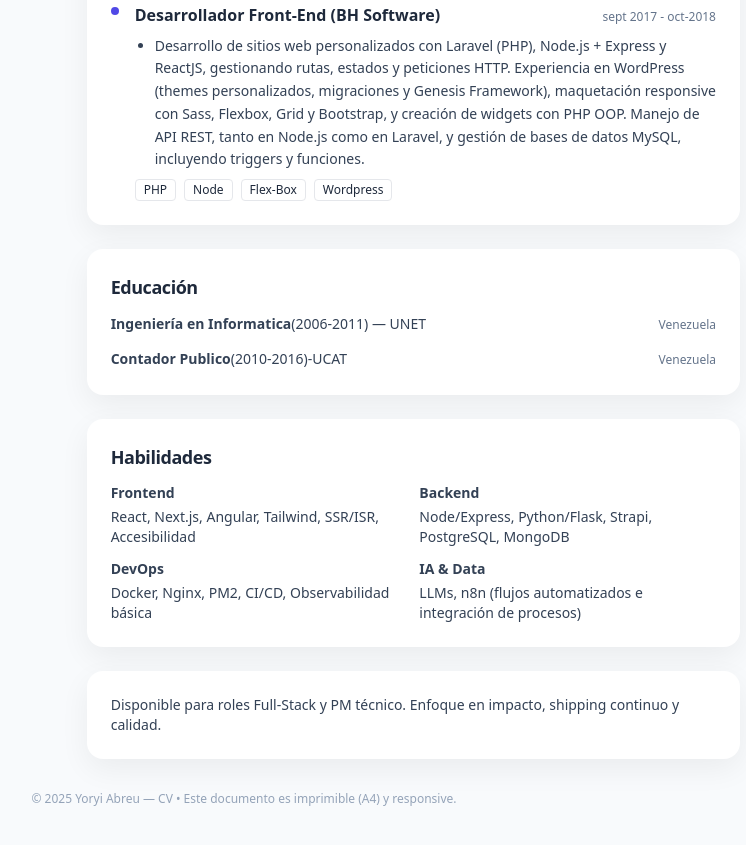
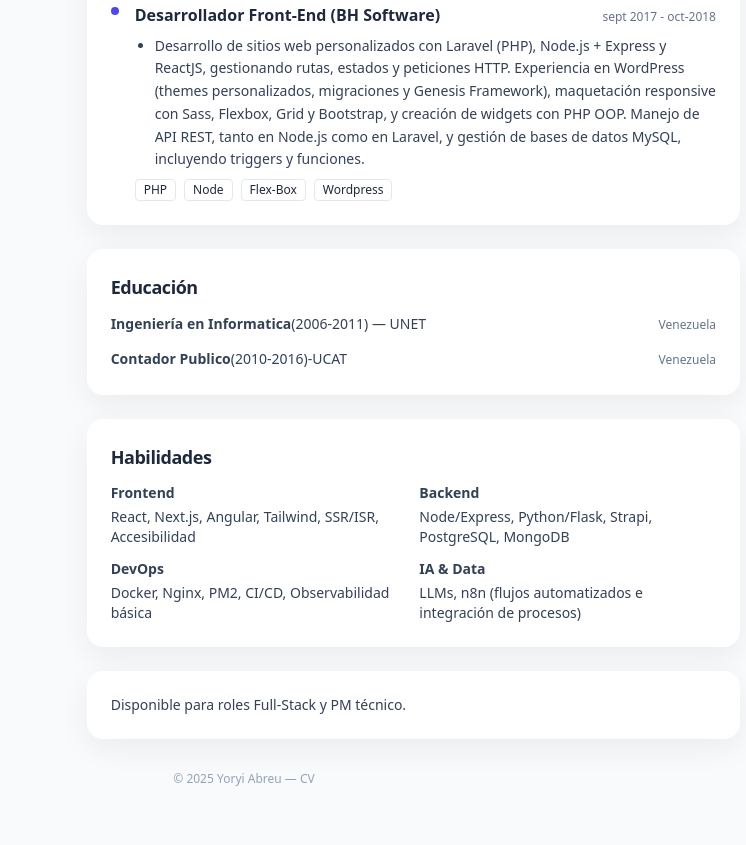
Before and after one commit to yabreu65/CV-YoryiEduardo, a plain HTML site: page index.html in a window 1280 px wide. Shown: the part 1659-2504 px from the top of the page, without its empty margins (396-1142 px from the left). Drawn offline with nearby package versions, Linux system fonts and the light colour scheme.

Commit message:
primer commmit

```diff
--- a/index.html
+++ b/index.html
@@ -78,7 +78,8 @@
         </button>
         <div class="ms-auto flex items-center gap-2 text-xs text-slate-500">
           <span class="hidden sm:block"
-            >Tip: edita este HTML y reemplaza los datos de ejemplo.</span
+            >
+            </span
           >
         </div>
       </div>
@@ -569,8 +570,7 @@
               class="flex flex-col gap-3 sm:flex-row sm:items-center sm:justify-between"
             >
               <p class="text-sm text-slate-700">
-                Disponible para roles Full‑Stack y PM técnico. Enfoque en
-                impacto, shipping continuo y calidad.
+                Disponible para roles Full‑Stack y PM técnico.
               </p>
 
             </div>
@@ -582,8 +582,7 @@
       <footer
         class="mt-8 mb-8 text-center text-xs text-slate-400 print:text-sm print:leading-snug"
       >
-        © <span id="year"></span> Yoryi Abreu — CV • Este documento es
-        imprimible (A4) y responsive.
+        © <span id="year"></span> Yoryi Abreu — CV
       </footer>
     </main>
 
```
